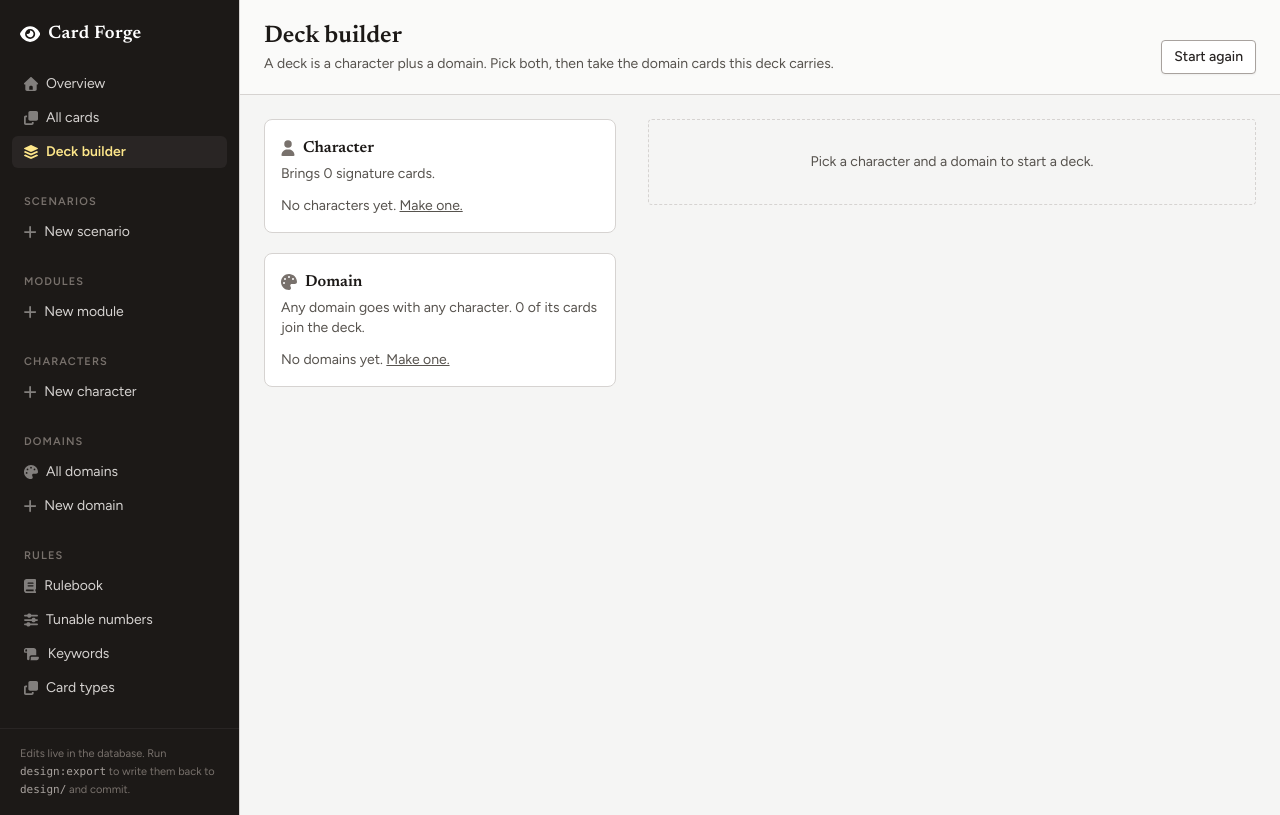
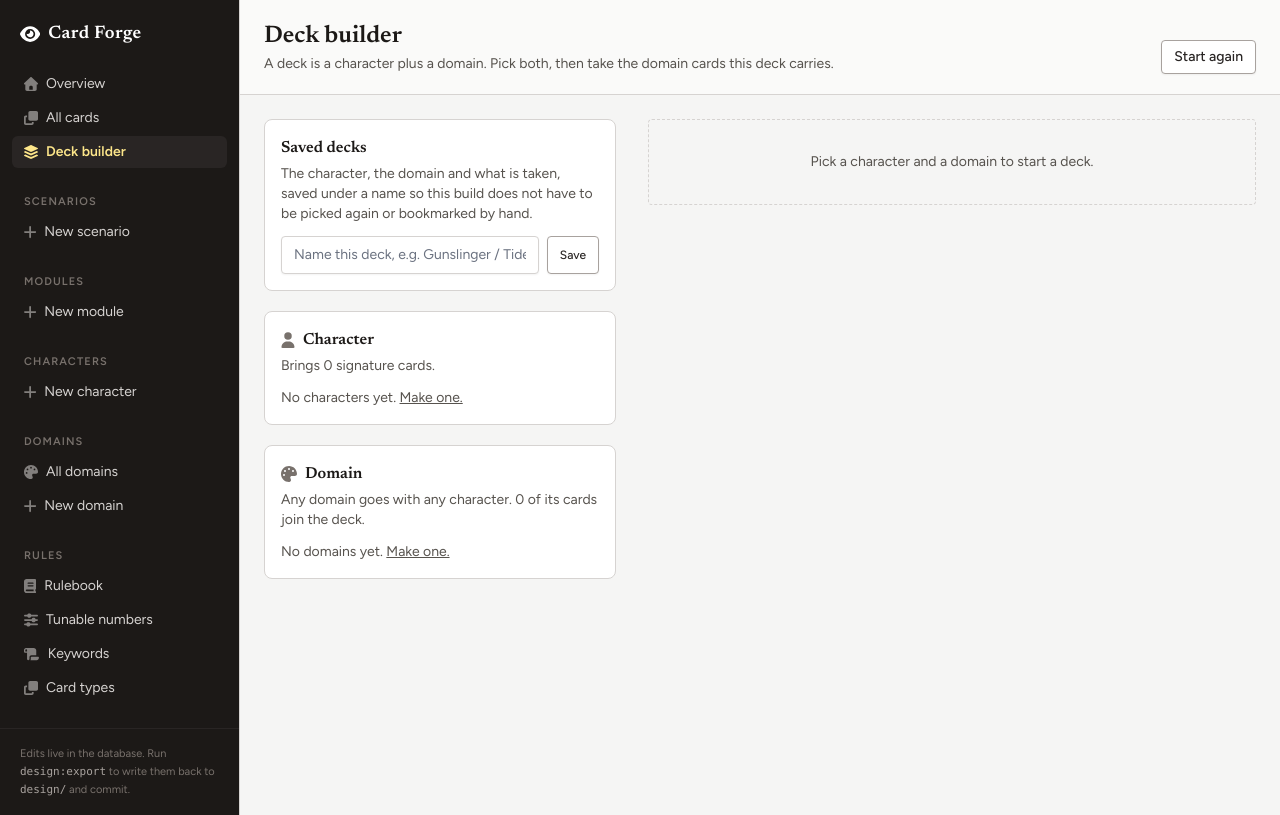
Before and after one commit to amyiludur/card-forging, a Laravel app: page /decks in a window 1280 px wide. Run offline with Laravel 12, Linux system fonts and the light colour scheme; data that the repository does not hold is empty; style sheets or scripts are compiled from the project's sources; parts of the project's set-up code (start-up, migrations or seed data) failed here and were passed over; some libraries are stand-ins or nearby versions.

Commit message:
Add a way to save a deck build under a name
A built deck already lived entirely in the query string, by design — the
CLAUDE.md notes flag that as deliberate, and name saved decks as "a new
table, not a field on characters" if ever wanted. This adds exactly that,
following the same pattern already used for saved print setups
(PrintPreset): a saved_decks table storing the character slug, domain slug
and take map verbatim, with SavedDeckController mirroring
PrintPresetController (save under a name, overwrite on reuse, delete).

DeckBuild::takeFromRequest() pulls the take[...] query parsing out of
DeckBuilderController so both it and SavedDeckController read a request the
same way. The deck builder page now offers a "Saved decks" list to load
from or save into, next to the existing character/domain pickers.

Co-Authored-By: Claude Sonnet 5 <noreply@anthropic.com>
Claude-Session: https://claude.ai/code/session_013FvAsLXEWC9fUKv2qtuH2z

```diff
--- a/app/Http/Controllers/DeckBuilderController.php
+++ b/app/Http/Controllers/DeckBuilderController.php
@@ -5,6 +5,7 @@ namespace App\Http\Controllers;
 use App\Models\Character;
 use App\Models\Domain;
 use App\Models\PlayerCard;
+use App\Models\SavedDeck;
 use App\Support\CardPresenter;
 use App\Support\DeckBuild;
 use Illuminate\Http\Request;
@@ -26,7 +27,7 @@ class DeckBuilderController extends Controller
         $character = Character::with('cards')->where('slug', $request->string('character'))->first();
         $domain = Domain::with('cards')->where('slug', $request->string('domain'))->first();
 
-        $build = DeckBuild::for($character, $domain, $this->take($request));
+        $build = DeckBuild::for($character, $domain, DeckBuild::takeFromRequest($request));
         $presenter = CardPresenter::make();
         $taking = $build->taking();
 
@@ -81,31 +82,20 @@ class DeckBuilderController extends Controller
             'stats' => $build->stats(),
             // Reported, never corrected: the designer decides what is wrong.
             'warnings' => $build->warnings(),
+            // Saved builds, offered the same way a print preset is: pick one
+            // from the list and it is applied straight to the query string.
+            'saved' => $this->saved(),
         ]);
     }
 
-    /**
-     * How many copies of each pool card to take, as slug => count. Anything
-     * that is not a positive number is simply not taken.
-     *
-     * @return array<string, int>
-     */
-    private function take(Request $request): array
+    private function saved(): array
     {
-        $take = [];
-
-        foreach ((array) $request->input('take', []) as $slug => $count) {
-            if (! is_string($slug) || ! is_numeric($count)) {
-                continue;
-            }
-
-            $count = (int) $count;
-
-            if ($count > 0) {
-                $take[$slug] = min($count, 99);
-            }
-        }
-
-        return $take;
+        return SavedDeck::orderBy('name')->get()
+            ->map(fn (SavedDeck $deck) => [
+                'id' => $deck->id,
+                'name' => $deck->name,
+                'build' => $deck->build,
+            ])
+            ->all();
     }
 }
--- /dev/null
+++ b/app/Models/SavedDeck.php
@@ -0,0 +1,19 @@
+<?php
+
+namespace App\Models;
+
+use Illuminate\Database\Eloquent\Model;
+
+/**
+ * A deck build saved under a name: the character slug, the domain slug and
+ * the take map, the same shape the deck builder already carries in its query
+ * string. Loading one is applying that query straight back.
+ */
+class SavedDeck extends Model
+{
+    protected $fillable = ['name', 'build'];
+
+    protected $casts = [
+        'build' => 'array',
+    ];
+}
--- a/app/Support/DeckBuild.php
+++ b/app/Support/DeckBuild.php
@@ -6,6 +6,7 @@ use App\Models\Character;
 use App\Models\Domain;
 use App\Models\PlayerCard;
 use App\Models\RulesConfig;
+use Illuminate\Http\Request;
 use Illuminate\Support\Collection;
 
 /**
@@ -59,6 +60,33 @@ class DeckBuild
         }
 
         return new self($character, $domain, $take, RulesConfig::map(), $neutralDomains);
+    }
+
+    /**
+     * How many copies of each pool card a request is asking for, as
+     * slug => count. Anything that is not a positive number is simply not
+     * taken. Shared by the deck builder and by saving a build under a name,
+     * so the two read a `take[...]` query the same way.
+     *
+     * @return array<string, int>
+     */
+    public static function takeFromRequest(Request $request): array
+    {
+        $take = [];
+
+        foreach ((array) $request->input('take', []) as $slug => $count) {
+            if (! is_string($slug) || ! is_numeric($count)) {
+                continue;
+            }
+
+            $count = (int) $count;
+
+            if ($count > 0) {
+                $take[$slug] = min($count, 99);
+            }
+        }
+
+        return $take;
     }
 
     /** How many signature and domain cards a deck is meant to hold. */
--- a/resources/js/Pages/Decks/Build.vue
+++ b/resources/js/Pages/Decks/Build.vue
@@ -1,5 +1,5 @@
 <script setup>
-import { computed } from 'vue';
+import { computed, ref } from 'vue';
 import { Head, Link, router } from '@inertiajs/vue3';
 import PageHeader from '../../Components/PageHeader.vue';
 import CardPreview from '../../Components/CardPreview.vue';
@@ -19,6 +19,9 @@ const props = defineProps({
     signature: { type: Array, default: () => [] },
     stats: { type: Object, default: () => ({}) },
     warnings: { type: Array, default: () => [] },
+    // Saved builds, offered the same way a saved print setup is: pick one and
+    // it is applied straight to the query string.
+    saved: { type: Array, default: () => [] },
 });
 
 const query = (overrides = {}) => ({
@@ -30,6 +33,36 @@ const query = (overrides = {}) => ({
 
 const reload = (overrides) =>
     router.get('/decks', query(overrides), { preserveState: true, preserveScroll: true, replace: true });
+
+// A saved build, picked from the dropdown and applied straight to the query
+// string. The select always resets to the placeholder after: it names an
+// action, not a setting, so there is nothing for it to keep showing.
+const savedId = ref('');
+const savedName = ref('');
+
+const applySaved = () => {
+    const deck = props.saved.find((d) => d.id === Number(savedId.value));
+    savedId.value = '';
+    if (!deck) return;
+
+    reload({ character: deck.build.character ?? undefined, domain: deck.build.domain ?? undefined, take: deck.build.take ?? {} });
+};
+
+const saveDeck = () => {
+    const name = savedName.value.trim();
+    if (!name) return;
+
+    router.post('/saved-decks', { name, ...query() }, {
+        preserveScroll: true,
+        onSuccess: () => {
+            savedName.value = '';
+        },
+    });
+};
+
+const deleteSaved = (deck) => {
+    router.delete(`/saved-decks/${deck.id}`, { preserveScroll: true });
+};
 
 // Changing either side starts the picking over: the cards of one domain mean
 // nothing in another.
@@ -96,6 +129,45 @@ const zoom = useCardZoom('player');
 
     <div class="grid gap-8 px-6 py-6 xl:grid-cols-[22rem,minmax(0,1fr)]">
         <div class="space-y-5">
+            <!-- Saved decks: a shortcut back to a query string, not a second
+                 place a deck is stored -->
+            <div class="rounded-lg border border-stone-300 bg-white p-4">
+                <h2 class="mb-1 font-serif text-base font-semibold">Saved decks</h2>
+                <p class="mb-3 text-sm text-stone-600">
+                    The character, the domain and what is taken, saved under a name so this build does not have to be
+                    picked again or bookmarked by hand.
+                </p>
+
+                <div v-if="saved.length" class="flex flex-wrap items-center gap-2">
+                    <select v-model="savedId" class="field flex-1" @change="applySaved">
+                        <option value="">Load a saved deck…</option>
+                        <option v-for="deck in saved" :key="deck.id" :value="deck.id">{{ deck.name }}</option>
+                    </select>
+                </div>
+                <ul v-if="saved.length" class="mt-2 space-y-1 text-xs">
+                    <li v-for="deck in saved" :key="deck.id" class="flex items-center justify-between gap-2 text-stone-600">
+                        <span class="truncate">{{ deck.name }}</span>
+                        <button type="button" class="text-stone-500 hover:text-red-700 hover:underline" @click="deleteSaved(deck)">
+                            Delete
+                        </button>
+                    </li>
+                </ul>
+
+                <div class="mt-3 flex gap-2">
+                    <input
+                        v-model="savedName"
+                        type="text"
+                        class="field flex-1"
+                        placeholder="Name this deck, e.g. Gunslinger / Tide"
+                        :disabled="!character && !domain"
+                        @keydown.enter.prevent="saveDeck"
+                    >
+                    <button type="button" class="btn-ghost text-xs" :disabled="!savedName.trim() || (!character && !domain)" @click="saveDeck">
+                        Save
+                    </button>
+                </div>
+            </div>
+
             <!-- 1. The character -->
             <div class="rounded-lg border border-stone-300 bg-white p-4">
                 <h2 class="mb-1 flex items-center gap-2 font-serif text-base font-semibold">
--- a/routes/web.php
+++ b/routes/web.php
@@ -15,6 +15,7 @@ use App\Http\Controllers\PrintController;
 use App\Http\Controllers\PrintPresetController;
 use App\Http\Controllers\RuleDocumentController;
 use App\Http\Controllers\RulesConfigController;
+use App\Http\Controllers\SavedDeckController;
 use App\Http\Controllers\ScenarioController;
 use App\Http\Controllers\StoryBeatController;
 use App\Http\Controllers\TownActionController;
@@ -44,6 +45,10 @@ Route::delete('modules/{module}', [ModuleController::class, 'destroy'])->name('m
 // A deck is a character plus a domain, so it belongs to neither: the whole
 // choice lives in the query string.
 Route::get('decks', [DeckBuilderController::class, 'index'])->name('decks.index');
+
+// A deck's query string saved under a name, offered on the deck builder.
+Route::post('saved-decks', [SavedDeckController::class, 'store'])->name('saved-decks.store');
+Route::delete('saved-decks/{savedDeck}', [SavedDeckController::class, 'destroy'])->name('saved-decks.destroy');
 
 Route::get('domains', [DomainController::class, 'index'])->name('domains.index');
 Route::get('domains/create', [DomainController::class, 'create'])->name('domains.create');
```
Also changed, not shown: CLAUDE.md (+15 -5 lines), app/Http/Controllers/SavedDeckController.php (added, +47 -0 lines), tests/Feature/DeckBuildTest.php (+58 -0 lines), database/migrations/2026_09_20_000013_create_saved_decks_table.php (added).
